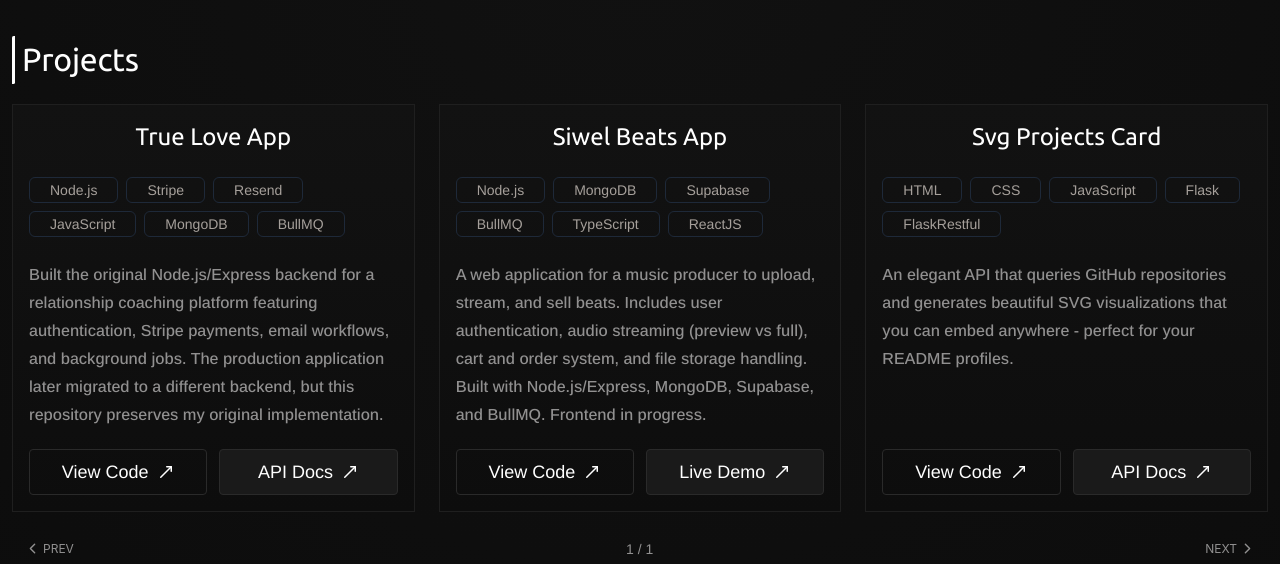
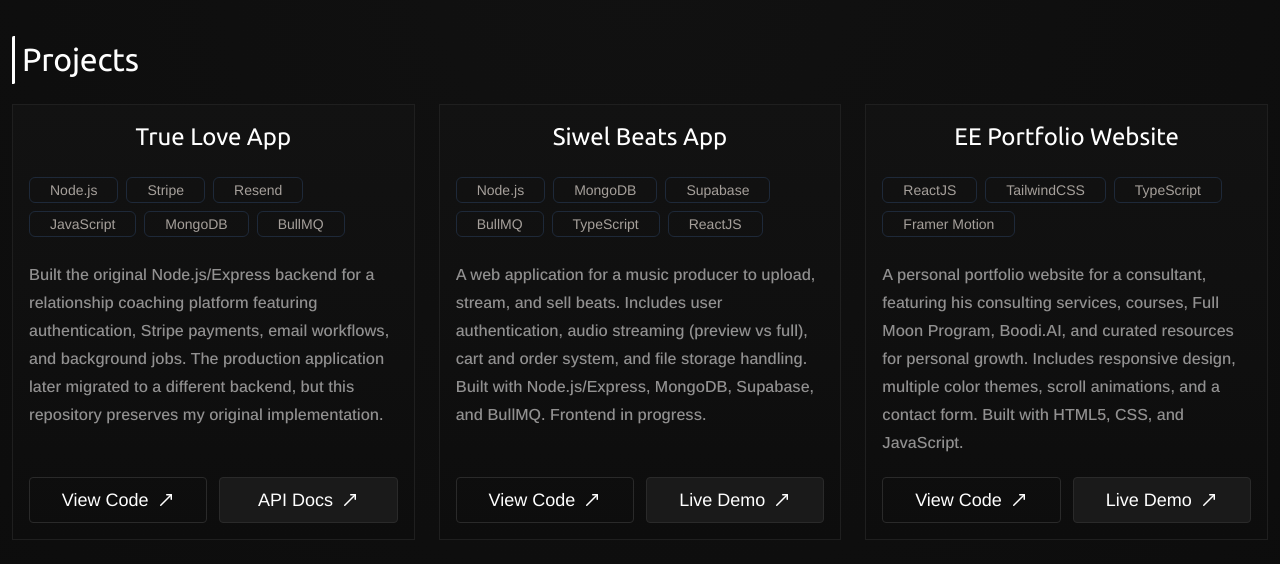
Before and after one commit to BulusHamnu/my-portfolio-v2, a React (Vite) app: page / in a window 1280 px wide. Shown: the part 1340-1904 px from the top of the page. Built offline with nearby package versions, Linux system fonts and the light colour scheme; no server answers.

Commit message:
feat: add new project data

```diff
--- a/src/data/projects.ts
+++ b/src/data/projects.ts
@@ -57,17 +57,31 @@
       },
     },
   },
+  // {
+  //   id: 3,
+  //   title: "Svg Projects Card",
+  //   description:
+  //     "An elegant API that queries GitHub repositories and generates beautiful SVG visualizations that you can embed anywhere - perfect for your README profiles.",
+  //   techStack: ["HTML", "CSS", "JavaScript", "Flask", "FlaskRestful"],
+  //   links: {
+  //     githubUrl: "https://github.com/BulusHamnu/readme-svg-projects-card",
+  //     liveUrls: {
+  //       type: "docs",
+  //       docsUrl: "https://github.com/BulusHamnu/readme-svg-projects-card",
+  //     },
+  //   },
+  // },
   {
-    id: 3,
-    title: "Svg Projects Card",
+    id: 4,
+    title: "EE Portfolio Website",
     description:
-      "An elegant API that queries GitHub repositories and generates beautiful SVG visualizations that you can embed anywhere - perfect for your README profiles.",
-    techStack: ["HTML", "CSS", "JavaScript", "Flask", "FlaskRestful"],
+      "A personal portfolio website for a consultant, featuring his consulting services, courses, Full Moon Program, Boodi.AI, and curated resources for personal growth. Includes responsive design, multiple color themes, scroll animations, and a contact form. Built with HTML5, CSS, and JavaScript.",
+    techStack: ["ReactJS", "TailwindCSS", "TypeScript", "Framer Motion"],
     links: {
-      githubUrl: "https://github.com/BulusHamnu/readme-svg-projects-card",
+      githubUrl: "https://github.com/BulusHamnu/exponential-enlightenment",
       liveUrls: {
-        type: "docs",
-        docsUrl: "https://github.com/BulusHamnu/readme-svg-projects-card",
+        type: "demo",
+        demoUrl: "https://exponentialenlightenment.vercel.app/",
       },
     },
   },
```
